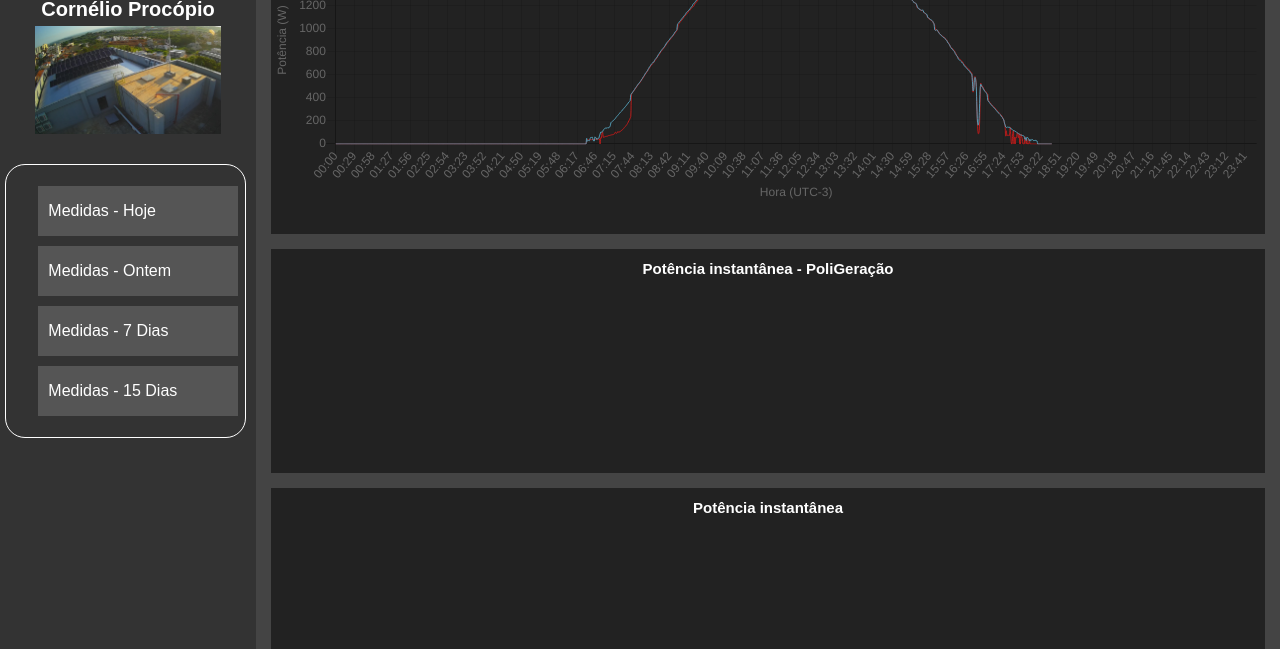
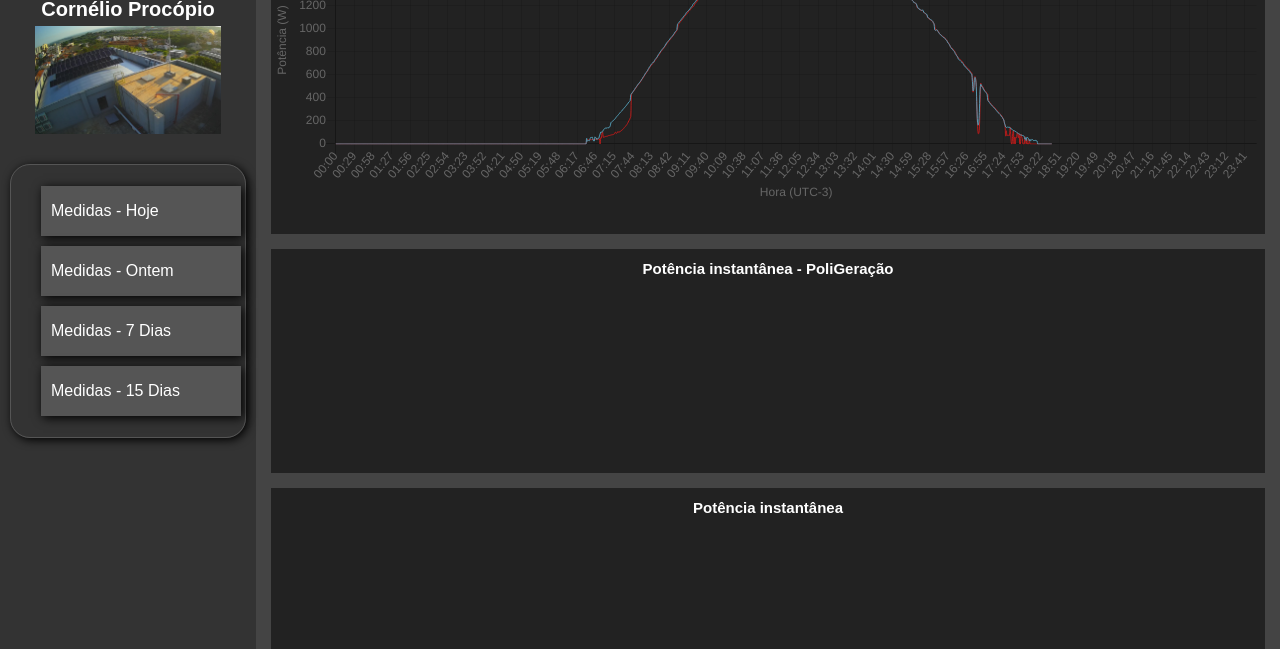
Before and after one commit to lucasmoselli/TCC2, a plain HTML site: page index.html in a window 1280 px wide. Shown: the part 151-800 px from the top of the page. Drawn offline with nearby package versions, Linux system fonts and the light colour scheme.

Commit message:
Update style.css
Pequenas mudanças de estilo

```diff
--- a/style.css
+++ b/style.css
@@ -1,7 +1,7 @@
 body{
     margin: 0;
     padding: 0;
-    font-family: arial;
+    font-family: Arial, Helvetica, sans-serif;
     color: #fff;
     background: #444;
 
@@ -47,13 +47,14 @@ body{
   }
 
   .nav-lateral-lista {
-    margin: 5px;
     margin-top: 30px;
     margin-right: 10px;
+    margin-left: 10px;
     border-radius: 20px;
     border-width: 1px;
     border-style: groove;
-    border-color: white;
+    border-color: rgb(85, 85, 85);
+    box-shadow: 2px 2px 10px black;
   }
   .nav-lateral-lista ul {
     display: flex;
@@ -61,6 +62,7 @@ body{
     align-items: center;
     list-style-type: none;
     padding-right: 6%;
+
   }
 
   .nav-lateral-lista ul a {
@@ -75,10 +77,25 @@ body{
     height: 50px;
     margin: 5px;
     padding-left: 10px;
+    box-shadow: 2px 2px 10px black
+  }
+
+  @keyframes hover-li {
+      0%{
+          background-color:  #555;
+          color: white;
+      }
+      100%{
+        background-color: rgb(208, 208, 208);
+        color: black;
+      }
   }
 
   .nav-lateral-lista ul li:hover{
-    background-color: rgb(113, 113, 117);
+    background-color: rgb(208, 208, 208);
+    color: black;
+    animation-name: hover-li;
+    animation-duration: 1s;
   }
 
   .graficos{
```
